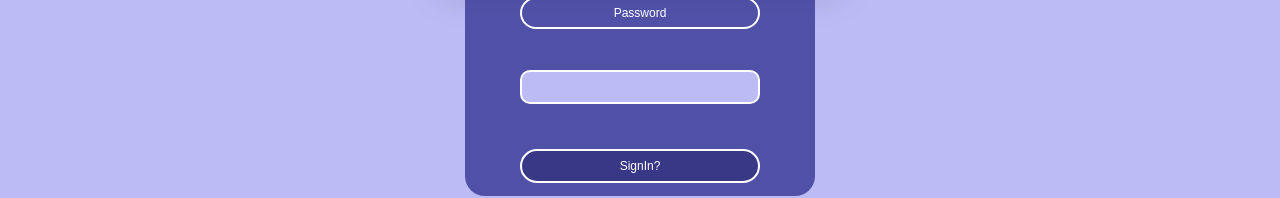
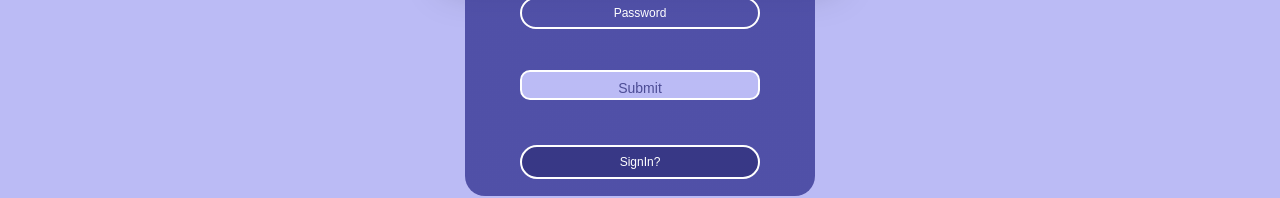
Before and after one commit to Siddhant1289/Product-Digital-Stamping, a React (Create React App) app: page /login in a window 1280 px wide. Shown: the part 514-712 px from the top of the page. Built offline with nearby package versions, Linux system fonts and the light colour scheme.

Commit message:
Fixed Button CSS

```diff
--- a/src/App_components/Login.css
+++ b/src/App_components/Login.css
@@ -83,13 +83,13 @@
   background: transparent;
   border: 2px solid #fff;
   margin: 35px 0 10px;
-  height: 34px;
+  height: 30px;
   font-size: 12px;
   border-radius: 20px;
   padding: 0 10px;
   box-sizing: border-box;
   outline: none;
-  color: rgb(187, 187, 245);
+  color: rgba(49, 49, 125, 0.8);
   cursor: pointer;
 }
 .signin {
--- a/src/App_components/Register.js
+++ b/src/App_components/Register.js
@@ -118,7 +118,7 @@ class Register extends Component {
                       <input
                         className="submit-btn"
                         type="submit"
-                        value="submit"
+                        value="Submit"
                       />
                     </form>
                     <button className="signin" onClick={this.handleClick}>
```
